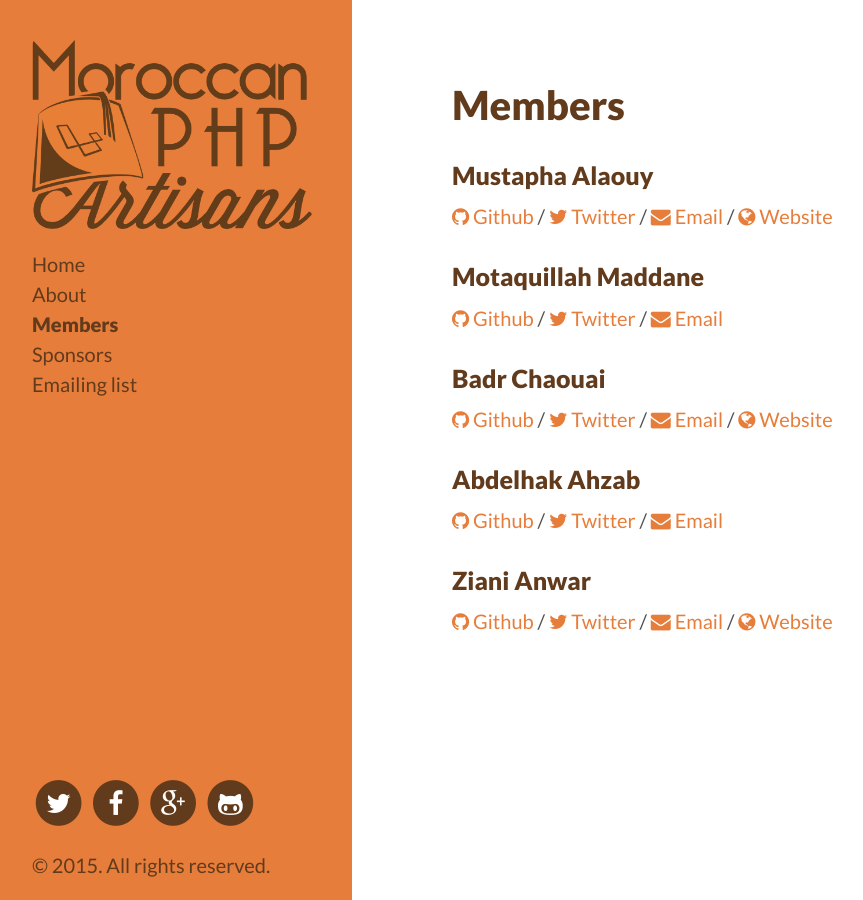
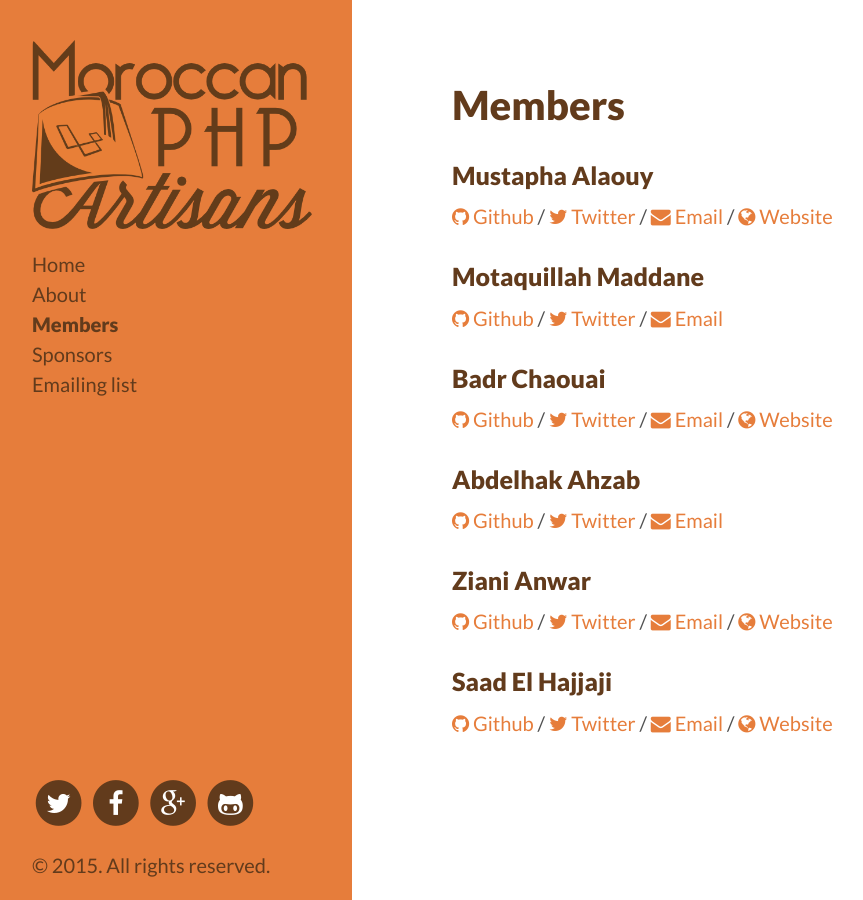
Before and after one commit to moughamir/MoroccanPHPArtisans.github.io, a Jekyll site: the page built from members.html, in a window 1280 px wide. Shown: the whole page, without its empty margins (8-871 px from the left). Built offline with Jekyll 4.4.1, drawn with Linux system fonts in a browser that asks for light colours; Markdown is read by kramdown in place of the engine named in the settings.

Commit message:
Add my info

```diff
--- a/_data/members.yml
+++ b/_data/members.yml
@@ -26,6 +26,12 @@
   email: anwaar.ziani@gmail.com
   website: http://zianwar.me
 
+- name: Saad El Hajjaji
+  github: saadel
+  twitter: _saadel
+  email: saadelha@gmail.com
+  website: http://saadel.me
+
 # Use this template to add your Informations
 #- name: nom
 #  github: nom
```
